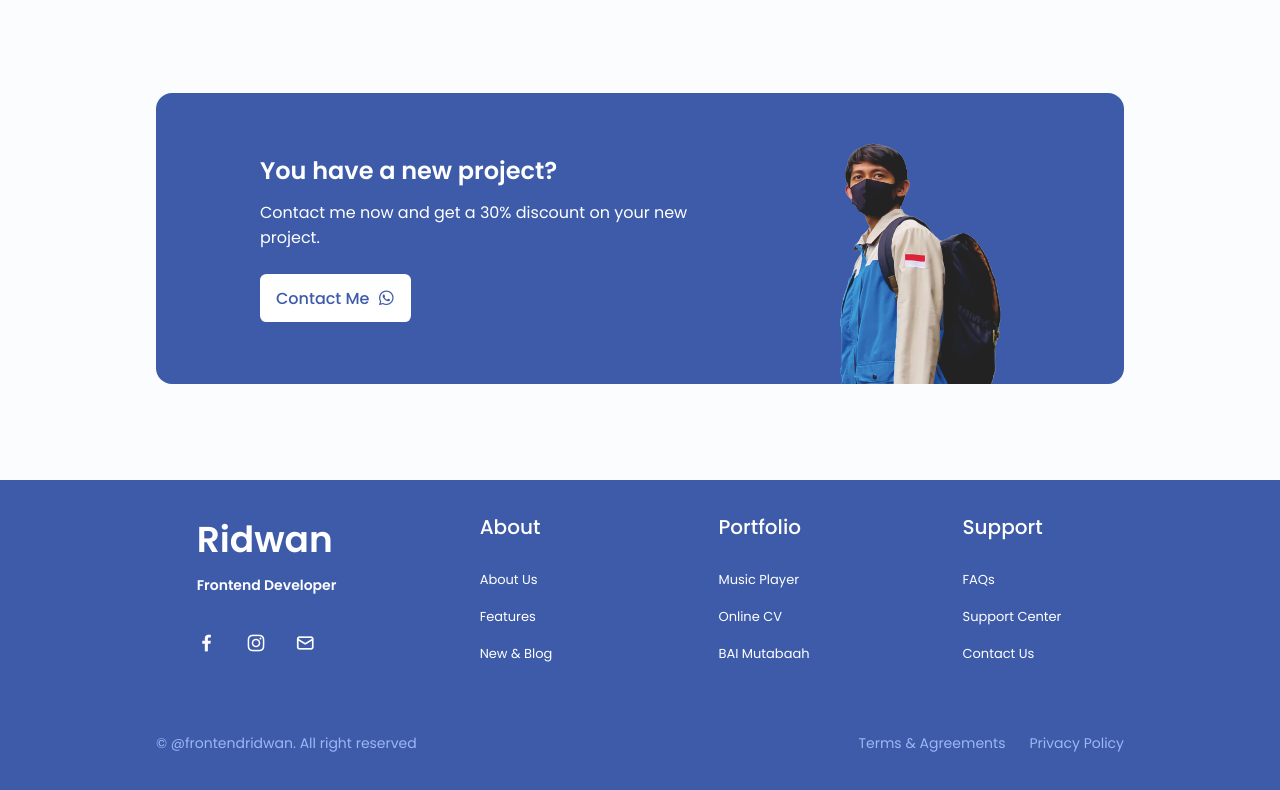
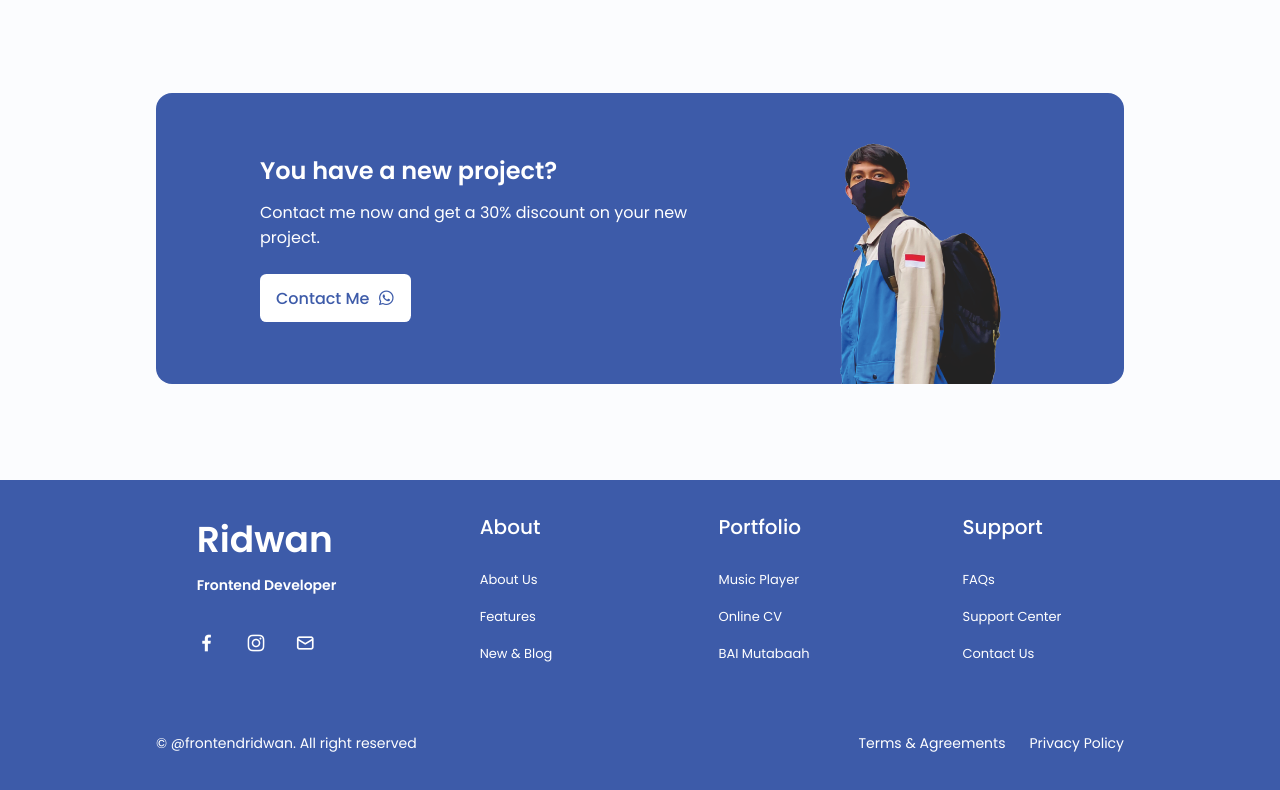
Before and after one commit to frontendridwan/frontendridwan.github.io, a plain HTML site: page index.html in a window 1280 px wide. Shown: the part 3238-4028 px from the top of the page. Drawn offline with nearby package versions, Linux system fonts and the light colour scheme.

Commit message:
update footer

```diff
--- a/css/styles.css
+++ b/css/styles.css
@@ -971,7 +971,6 @@ img {
 .footer__copy {
   font-size: var(--small-font-size);
   text-align: center;
-  color: var(--first-color-lighter);
 }
 
 .footer__terms {
@@ -982,18 +981,19 @@ img {
 
 .footer__terms-link {
   font-size: var(--small-font-size);
-  color: var(--first-color-lighter);
 }
 
 .footer__terms-link:hover {
-  color: var(--text-color);
+  color: var(--first-color-lighter);
 }
 
 .footer__title,
 .footer__description,
 .footer__subtitle,
 .footer__link,
-.footer__social {
+.footer__social,
+.footer__copy,
+.footer__terms-link {
   color: #fff;
 }
 
```
